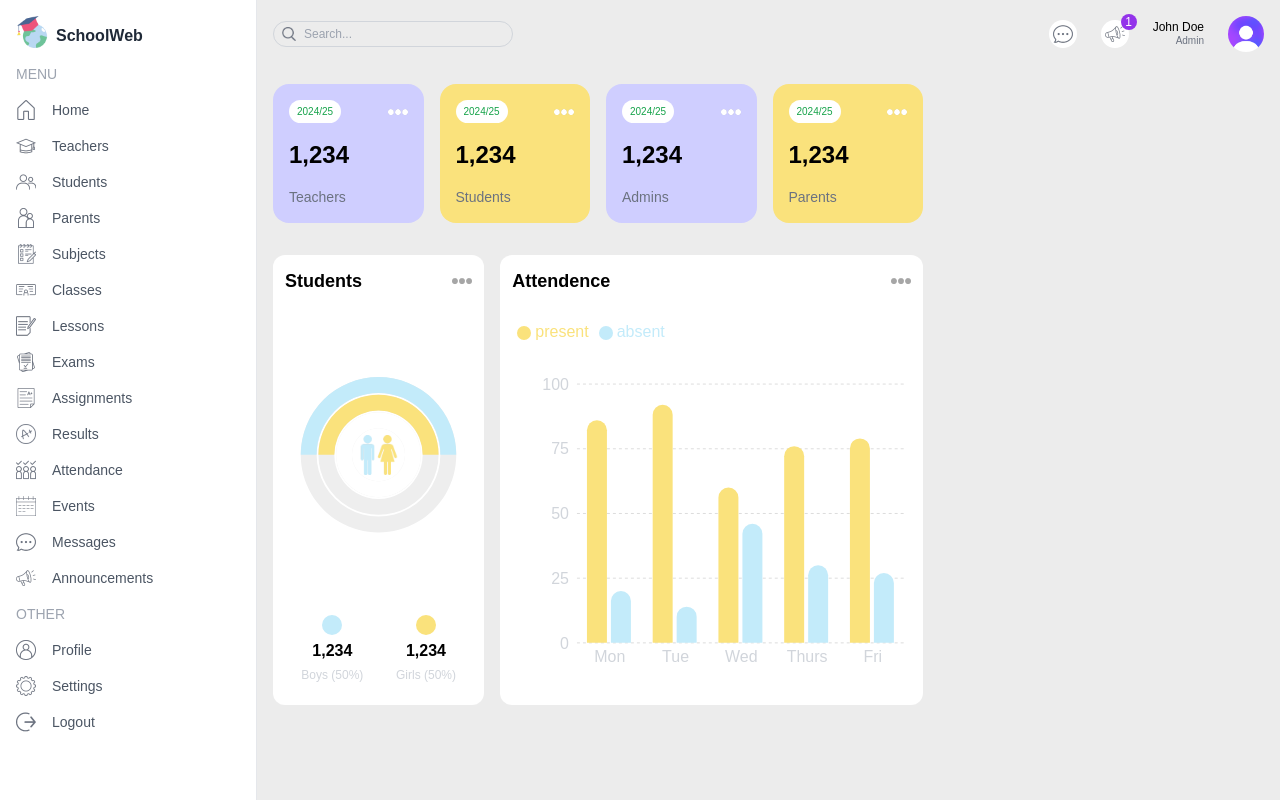
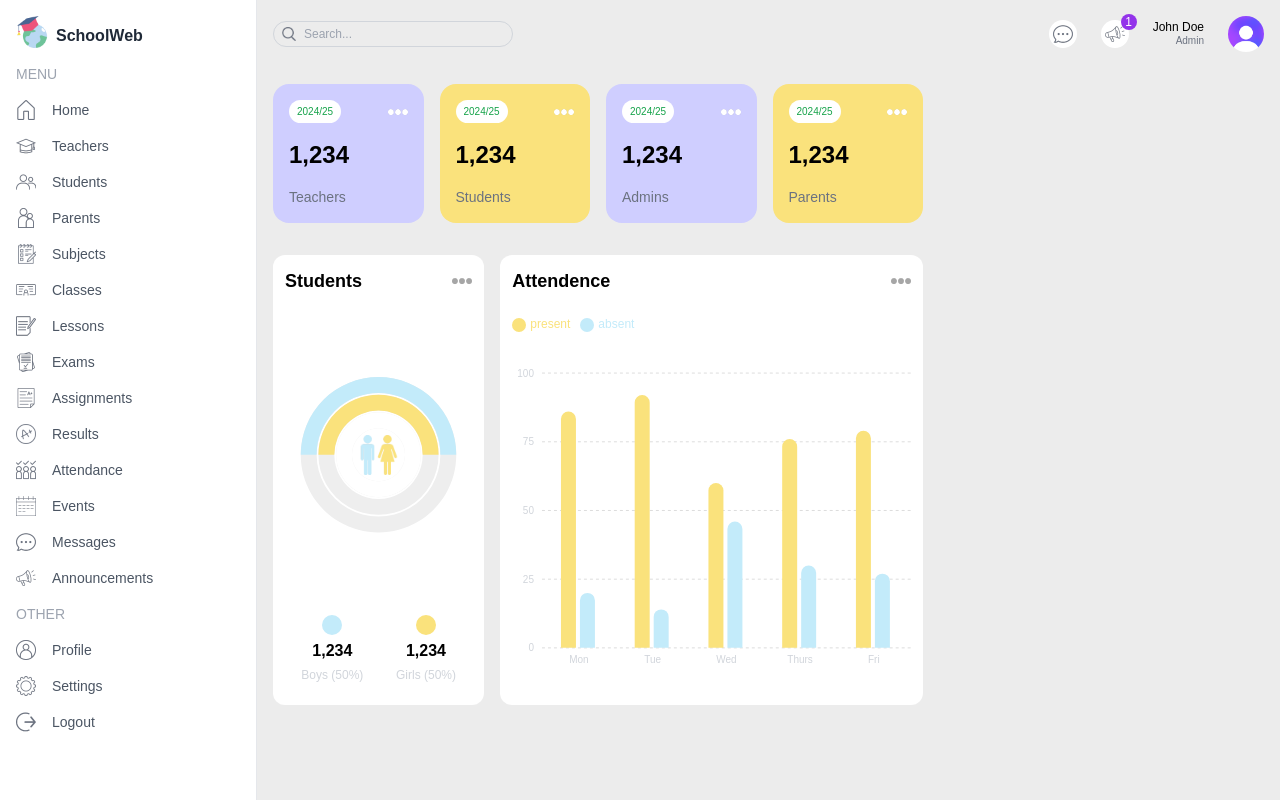
Before and after one commit to WaqarAhmad03/school-web, a Next.js app: page /dashboard/admin in a window 1280 px wide. Built offline with nearby package versions, Linux system fonts and the light colour scheme.

Commit message:
changes in attendence chart

```diff
--- a/src/components/AttendenceChart.jsx
+++ b/src/components/AttendenceChart.jsx
@@ -44,19 +44,19 @@ const AttendenceChart = () => {
           width={500}
           height={300}
           data={data}
-        //   margin={{
-        //     top: 5,
-        //     right: 30,
-        //     left: 20,
-        //     bottom: 5,
-        //   }}
-        barSize={20}
+          margin={{
+            // top: 5,
+            // right: 30,
+            left: -30,
+            // bottom: 5,
+          }}
+        barSize={15}
         >
           <CartesianGrid strokeDasharray="3 3" vertical={false} stroke='#ddd'/>
-          <XAxis dataKey="name" tick={{fill:"#d1d5db"}} tickLine={false} axisLine={false} />
-          <YAxis  tickLine={false} axisLine={false} tick={{fill:"#d1d5db"}}/>
+          <XAxis dataKey="name" tick={{fill:"#d1d5db",fontSize:"10px"}} tickLine={false} axisLine={false} />
+          <YAxis  tickLine={false} axisLine={false} tick={{fill:"#d1d5db",fontSize:"10px"}}/>
           <Tooltip contentStyle={{borderRadius:"10px", borderColor:"lightgray"}}/>
-          <Legend align='left' verticalAlign='top' wrapperStyle={{paddingBottom:"40px", paddingTop: "20px"}}/>
+          <Legend align='left' verticalAlign='top' wrapperStyle={{paddingBottom:"40px", paddingTop: "20px", fontSize:"12px",paddingLeft:"30px"}}/>
           <Bar dataKey="present" fill="#fae27c" legendType='circle' radius={[10,10,0,0]} activeBar={<Rectangle fill="gold" stroke="gold" />} />
           <Bar dataKey="absent" fill="#c3ebfa" legendType='circle' radius={[10,10,0,0]} activeBar={<Rectangle fill="blue" stroke="blue" />} />
         </BarChart>
```
